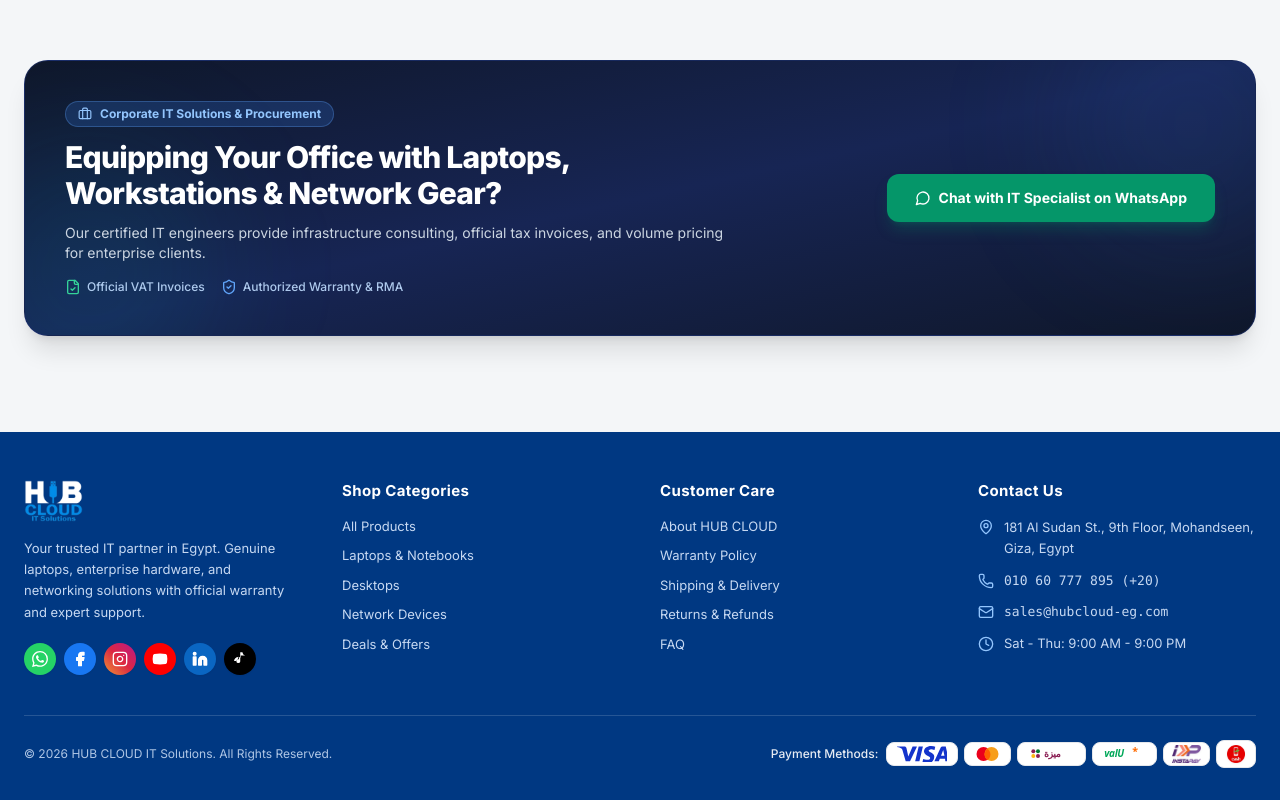
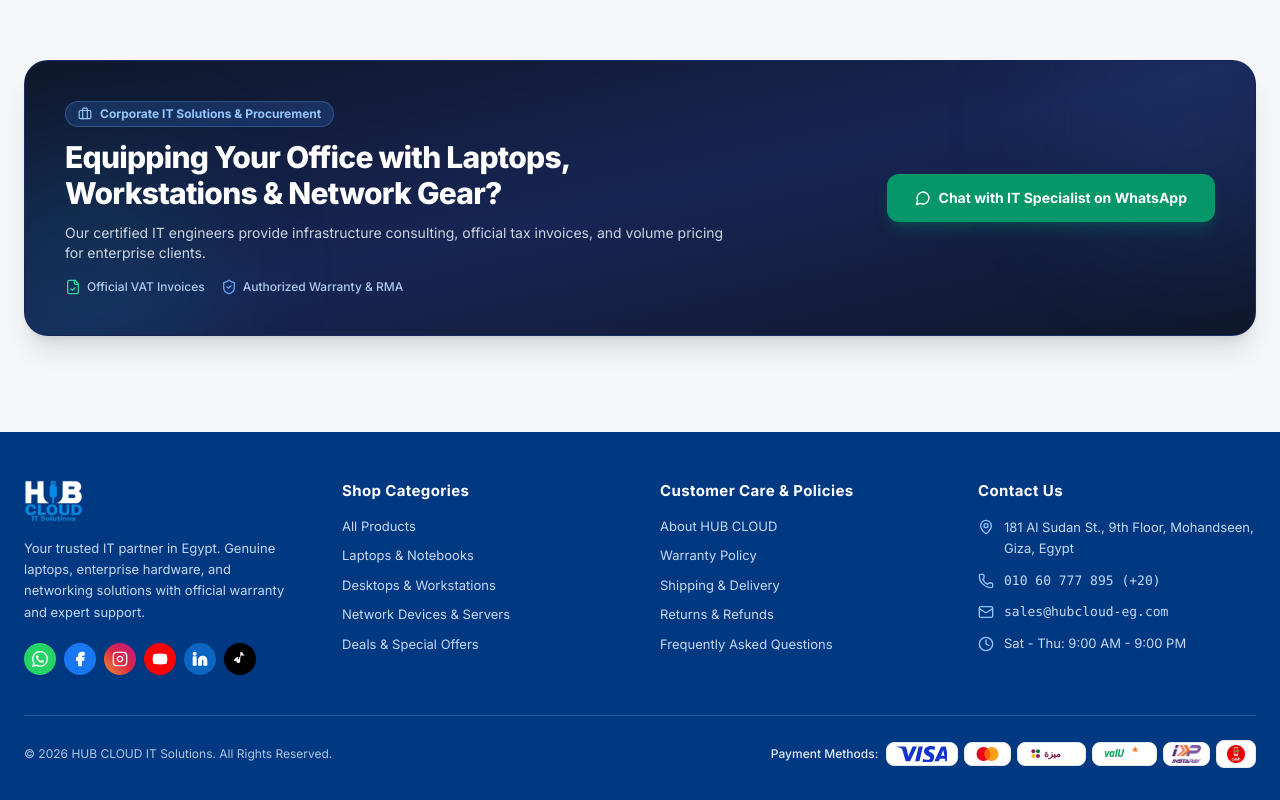
Before and after one commit to seraganubis3-ship-it/hubcloud, a Next.js app: page / in a window 1280 px wide. Shown: the part 2372-3172 px from the top of the page. Built offline with nearby package versions, Linux system fonts and the light colour scheme; no server answers; the database is empty.

Commit message:
fix(footer): implement modern collapsible accordions for mobile layout

```diff
--- a/src/components/layout/Footer.tsx
+++ b/src/components/layout/Footer.tsx
@@ -1,6 +1,6 @@
 'use client';
 
-import React from 'react';
+import React, { useState } from 'react';
 import Link from 'next/link';
 import { Logo } from './Logo';
 import { useStore } from '@/context/StoreContext';
@@ -12,7 +12,8 @@
   Facebook,
   Instagram,
   Youtube,
-  Linkedin
+  Linkedin,
+  ChevronDown
 } from 'lucide-react';
 import {
   InstaPayBadge,
@@ -37,6 +38,14 @@
 
 export const Footer: React.FC = () => {
   const { isRtl, socialLinks } = useStore();
+  const [openSections, setOpenSections] = useState<Record<string, boolean>>({});
+
+  const toggleSection = (id: string) => {
+    setOpenSections(prev => ({
+      ...prev,
+      [id]: !prev[id]
+    }));
+  };
 
   const enabledSocials = (socialLinks || []).filter(s => s.enabled);
 
@@ -47,15 +56,15 @@
     >
       <div className="max-w-[1536px] mx-auto px-4 sm:px-6">
 
-        {/* Main Footer Grid - Responsive 4 Columns (2 Columns for links on mobile) */}
-        <div className="grid grid-cols-1 sm:grid-cols-2 lg:grid-cols-4 gap-5 sm:gap-10 pb-5 sm:pb-10 border-b border-white/15">
+        {/* Main Footer Grid - Responsive 4 Columns on Desktop, Accordions on Mobile */}
+        <div className="grid grid-cols-1 sm:grid-cols-2 lg:grid-cols-4 gap-2 sm:gap-10 pb-4 sm:pb-10 border-b border-white/15">
 
           {/* Col 1: Brand Info & Socials */}
-          <div className="space-y-3 sm:space-y-4">
+          <div className="space-y-3 sm:space-y-4 pb-4 sm:pb-0 border-b border-white/10 sm:border-0">
             <div className="flex items-center rtl:justify-start ltr:justify-start">
               <Logo variant="white" size="md" />
             </div>
-            <p className="text-[12.5px] sm:text-[13px] text-blue-100/90 leading-relaxed font-normal max-w-sm">
+            <p className="hidden sm:block text-[13px] text-blue-100/90 leading-relaxed font-normal max-w-sm">
               {isRtl
                 ? 'شريكك التكنولوجي المعتمد في مصر. أجهزة لابتوب، كمبيوتر مكتبي، ومعدات شبكات أصلية 100% بضمان محلي ودعم فني متخصص.'
                 : 'Your trusted IT partner in Egypt. Genuine laptops, enterprise hardware, and networking solutions with official warranty and expert support.'}
@@ -168,14 +177,31 @@
             </div>
           </div>
 
-          {/* Wrapper for 2-column side-by-side links on mobile, spreading into standard columns on sm+ */}
-          <div className="grid grid-cols-2 sm:contents gap-4 sm:gap-10">
-            {/* Col 2: Shop Categories */}
-            <div className="space-y-2.5 sm:space-y-3.5">
-              <h4 className="text-white font-bold text-[14px] sm:text-[15px] tracking-wide">
+          {/* Col 2: Shop Categories (Accordion on Mobile) */}
+          <div className="border-b border-white/10 sm:border-0">
+            {/* Mobile Toggle Button */}
+            <button
+              type="button"
+              onClick={() => toggleSection('shop')}
+              aria-expanded={openSections.shop}
+              className="w-full sm:hidden flex items-center justify-between py-3 text-[14px] font-bold text-white transition-colors hover:text-blue-200 text-start"
+            >
+              <span>{isRtl ? 'أقسام المتجر' : 'Shop Categories'}</span>
+              <ChevronDown
+                className={`w-4 h-4 text-blue-200 transition-transform duration-200 ${
+                  openSections.shop ? 'rotate-180' : ''
+                }`}
+              />
+            </button>
+
+            {/* Desktop Title */}
+            <h4 className="hidden sm:block text-white font-bold text-[15px] tracking-wide mb-3.5">
               {isRtl ? 'أقسام المتجر' : 'Shop Categories'}
             </h4>
-              <ul className="space-y-2 sm:space-y-2.5 text-[12.5px] sm:text-[13px] text-blue-100/90 font-normal">
+
+            {/* Links Content */}
+            <div className={`${openSections.shop ? 'block pb-3.5' : 'hidden'} sm:block sm:pb-0`}>
+              <ul className="space-y-2.5 text-[13px] text-blue-100/90 font-normal">
                 <li>
                   <Link href="/products" className="hover:text-white transition-colors inline-block">
                     {isRtl ? 'جميع المنتجات' : 'All Products'}
@@ -188,28 +214,48 @@
                 </li>
                 <li>
                   <Link href="/category/desktops" className="hover:text-white transition-colors inline-block">
-                    {isRtl ? 'الكمبيوتر المكتبي' : 'Desktops'}
+                    {isRtl ? 'الكمبيوتر المكتبي ومحطات العمل' : 'Desktops & Workstations'}
                   </Link>
                 </li>
                 <li>
                   <Link href="/category/network-device" className="hover:text-white transition-colors inline-block">
-                    {isRtl ? 'أجهزة الشبكات' : 'Network Devices'}
+                    {isRtl ? 'أجهزة وتجهيزات الشبكات' : 'Network Devices & Servers'}
                   </Link>
                 </li>
                 <li>
                   <Link href="/deals" className="hover:text-white transition-colors inline-block">
-                    {isRtl ? 'أقوى العروض' : 'Deals & Offers'}
+                    {isRtl ? 'أقوى العروض والتخفيضات' : "Deals & Special Offers"}
                   </Link>
                 </li>
               </ul>
             </div>
+          </div>
 
-            {/* Col 3: Customer Care & Policies */}
-            <div className="space-y-2.5 sm:space-y-3.5">
-              <h4 className="text-white font-bold text-[14px] sm:text-[15px] tracking-wide">
-                {isRtl ? 'خدمة العملاء' : 'Customer Care'}
+          {/* Col 3: Customer Care & Policies (Accordion on Mobile) */}
+          <div className="border-b border-white/10 sm:border-0">
+            {/* Mobile Toggle Button */}
+            <button
+              type="button"
+              onClick={() => toggleSection('care')}
+              aria-expanded={openSections.care}
+              className="w-full sm:hidden flex items-center justify-between py-3 text-[14px] font-bold text-white transition-colors hover:text-blue-200 text-start"
+            >
+              <span>{isRtl ? 'خدمة العملاء والسياسات' : 'Customer Care & Policies'}</span>
+              <ChevronDown
+                className={`w-4 h-4 text-blue-200 transition-transform duration-200 ${
+                  openSections.care ? 'rotate-180' : ''
+                }`}
+              />
+            </button>
+
+            {/* Desktop Title */}
+            <h4 className="hidden sm:block text-white font-bold text-[15px] tracking-wide mb-3.5">
+              {isRtl ? 'خدمة العملاء والسياسات' : 'Customer Care & Policies'}
             </h4>
-              <ul className="space-y-2 sm:space-y-2.5 text-[12.5px] sm:text-[13px] text-blue-100/90 font-normal">
+
+            {/* Links Content */}
+            <div className={`${openSections.care ? 'block pb-3.5' : 'hidden'} sm:block sm:pb-0`}>
+              <ul className="space-y-2.5 text-[13px] text-blue-100/90 font-normal">
                 <li>
                   <Link href="/about" className="hover:text-white transition-colors inline-block">
                     {isRtl ? 'عن HUB CLOUD' : 'About HUB CLOUD'}
@@ -217,34 +263,53 @@
                 </li>
                 <li>
                   <Link href="/warranty" className="hover:text-white transition-colors inline-block">
-                    {isRtl ? 'الضمان المعتمد' : 'Warranty Policy'}
+                    {isRtl ? 'سياسة الضمان المعتمد' : 'Warranty Policy'}
                   </Link>
                 </li>
                 <li>
                   <Link href="/shipping" className="hover:text-white transition-colors inline-block">
-                    {isRtl ? 'الشحن والتوصيل' : 'Shipping & Delivery'}
+                    {isRtl ? 'الشحن والتوصيل للمحافظات' : 'Shipping & Delivery'}
                   </Link>
                 </li>
                 <li>
                   <Link href="/returns" className="hover:text-white transition-colors inline-block">
-                    {isRtl ? 'الاستبدال والاسترجاع' : 'Returns & Refunds'}
+                    {isRtl ? 'سياسة الاستبدال والاسترجاع' : 'Returns & Refunds'}
                   </Link>
                 </li>
                 <li>
                   <Link href="/faq" className="hover:text-white transition-colors inline-block">
-                    {isRtl ? 'الأسئلة الشائعة' : 'FAQ'}
+                    {isRtl ? 'الأسئلة الأكثر شيوعاً' : 'Frequently Asked Questions'}
                   </Link>
                 </li>
               </ul>
             </div>
           </div>
 
-          {/* Col 4: Contact Us */}
-          <div className="space-y-2.5 sm:space-y-3.5">
-            <h4 className="text-white font-bold text-[14px] sm:text-[15px] tracking-wide">
+          {/* Col 4: Contact Us (Accordion on Mobile) */}
+          <div className="border-b border-white/10 sm:border-0">
+            {/* Mobile Toggle Button */}
+            <button
+              type="button"
+              onClick={() => toggleSection('contact')}
+              aria-expanded={openSections.contact}
+              className="w-full sm:hidden flex items-center justify-between py-3 text-[14px] font-bold text-white transition-colors hover:text-blue-200 text-start"
+            >
+              <span>{isRtl ? 'تواصل معنا ومقر الشركة' : 'Contact Us & Location'}</span>
+              <ChevronDown
+                className={`w-4 h-4 text-blue-200 transition-transform duration-200 ${
+                  openSections.contact ? 'rotate-180' : ''
+                }`}
+              />
+            </button>
+
+            {/* Desktop Title */}
+            <h4 className="hidden sm:block text-white font-bold text-[15px] tracking-wide mb-3.5">
               {isRtl ? 'تواصل معنا' : 'Contact Us'}
             </h4>
-            <div className="space-y-2 sm:space-y-3 text-[12.5px] sm:text-[13px] text-blue-100/90 font-normal">
+
+            {/* Content */}
+            <div className={`${openSections.contact ? 'block pb-3.5' : 'hidden'} sm:block sm:pb-0`}>
+              <div className="space-y-3 text-[13px] text-blue-100/90 font-normal">
                 <div className="flex items-start gap-2.5">
                   <MapPin className="w-4 h-4 text-blue-300 flex-shrink-0 mt-0.5" />
                   <span className="leading-snug sm:leading-relaxed">
@@ -281,6 +346,7 @@
                 </div>
               </div>
             </div>
+          </div>
 
         </div>
 
```
Lines whose indentation alone changed are shown as unchanged.
